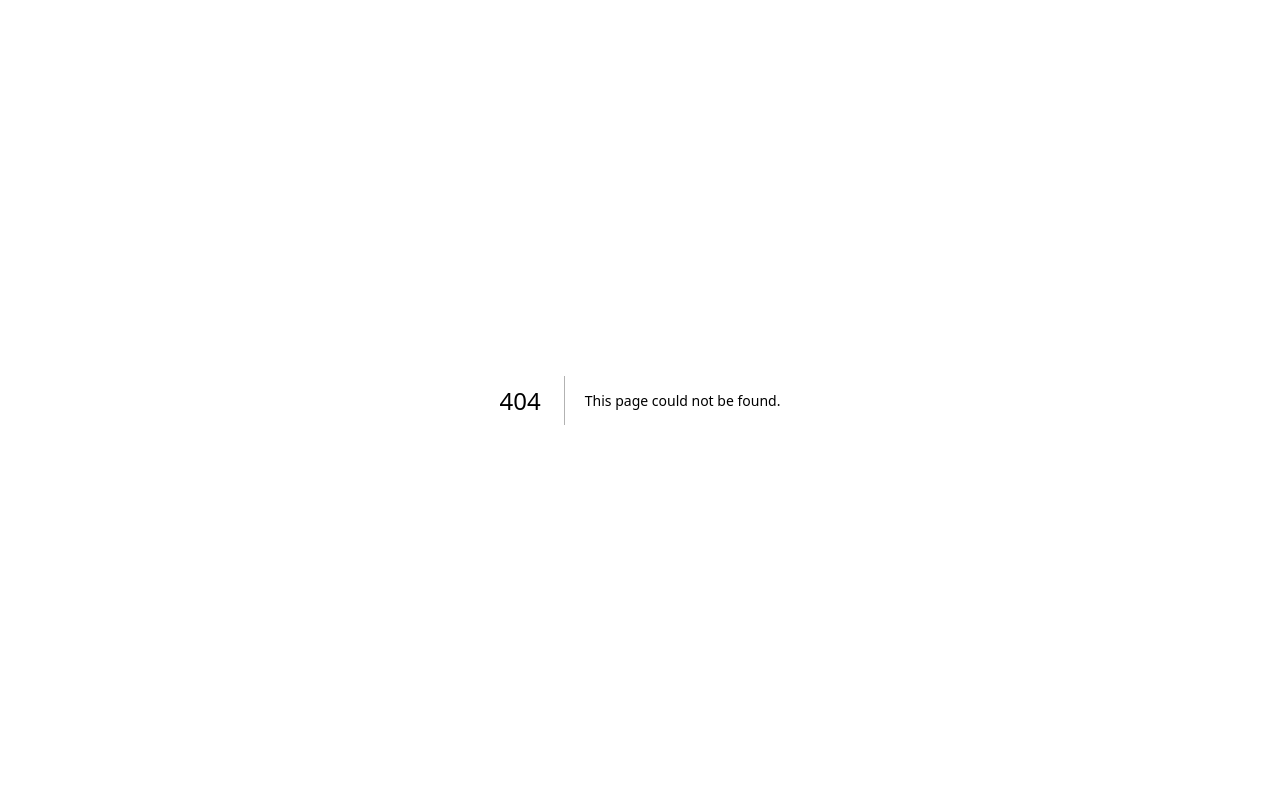
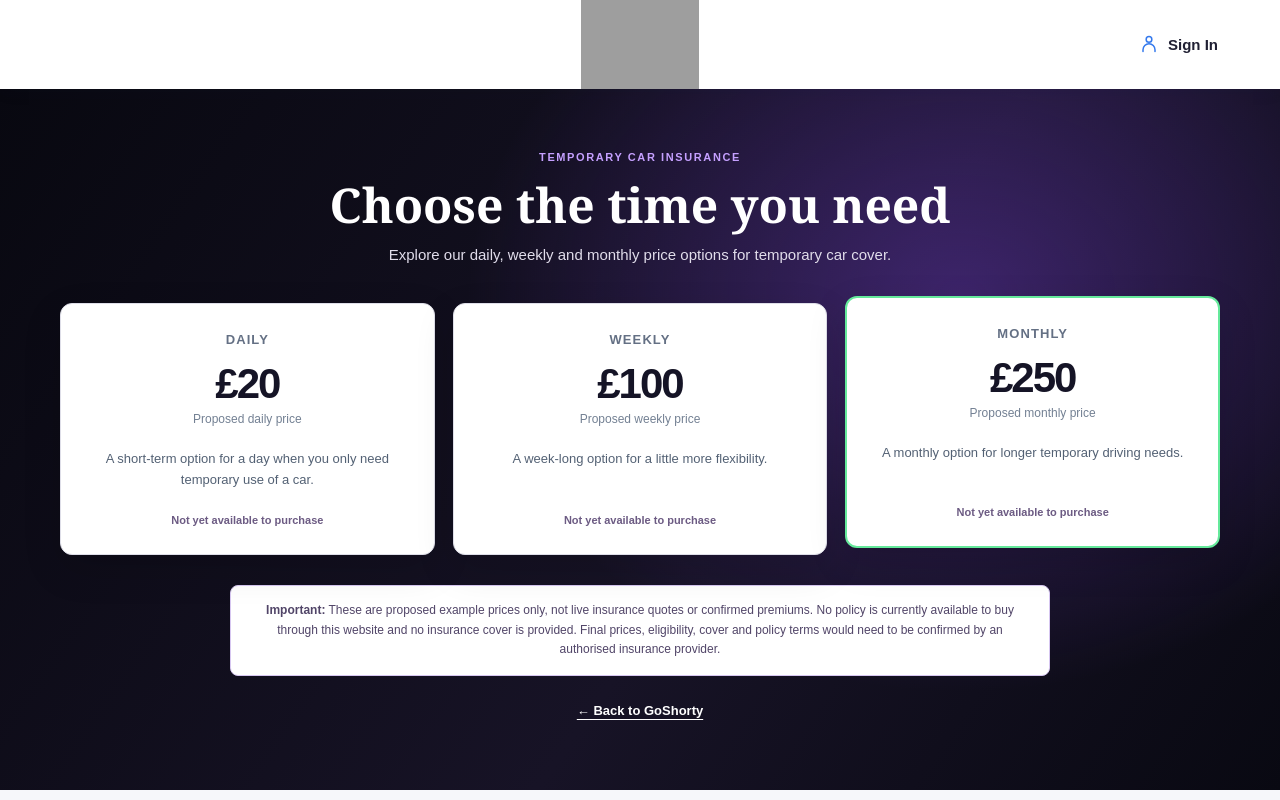
Before and after one commit to insurancetemp/goshorty, a Next.js app: page /quote in a window 1280 px wide. Before the commit this address had no page. Built offline with nearby package versions, Linux system fonts and the light colour scheme; grey boxes are pictures that could not be loaded.

Commit message:
Add daily weekly and monthly proposed price page

```diff
--- /dev/null
+++ b/app/quote/page.tsx
@@ -0,0 +1,55 @@
+import Link from "next/link";
+
+export const metadata = {
+  title: "Temporary Car Insurance Prices | GoShorty",
+  description: "View proposed daily, weekly and monthly temporary car insurance price options."
+};
+
+const plans = [
+  { period: "Daily", price: "£20", description: "A short-term option for a day when you only need temporary use of a car." },
+  { period: "Weekly", price: "£100", description: "A week-long option for a little more flexibility." },
+  { period: "Monthly", price: "£250", description: "A monthly option for longer temporary driving needs.", featured: true }
+];
+
+export default function QuotePage() {
+  return (
+    <main className="pricing-page">
+      <header className="site-header">
+        <div className="container header-inner">
+          <a className="brand" href="/" aria-label="GoShorty home">
+            <img className="brand-logo" src="https://www.ballantineinsuranceni.co.uk/wp-content/uploads/goshorty-logo-master-rgb-1852px%4072ppi.jpg" alt="GoShorty" />
+          </a>
+          <Link className="header-signin" href="/sign-in/" aria-label="Sign in to the online portal">
+            <svg className="signin-person" viewBox="0 0 24 24" aria-hidden="true" focusable="false">
+              <circle cx="12" cy="6.5" r="3.4" />
+              <path d="M4.8 21v-2.1a7.2 7.2 0 0 1 14.4 0V21" />
+            </svg>
+            <span>Sign In</span>
+          </Link>
+        </div>
+      </header>
+      <section className="pricing-hero">
+        <div className="container">
+          <div className="pricing-heading">
+            <span className="section-kicker">TEMPORARY CAR INSURANCE</span>
+            <h1>Choose the time you need</h1>
+            <p>Explore our daily, weekly and monthly price options for temporary car cover.</p>
+          </div>
+          <div className="pricing-grid">
+            {plans.map((plan) => (
+              <article className={plan.featured ? "pricing-card pricing-card-featured" : "pricing-card"} key={plan.period}>
+                <h2 className="pricing-period">{plan.period}</h2>
+                <p className="pricing-amount">{plan.price}</p>
+                <p className="pricing-caption">Proposed {plan.period.toLowerCase()} price</p>
+                <p className="pricing-description">{plan.description}</p>
+                <div className="pricing-status">Not yet available to purchase</div>
+              </article>
+            ))}
+          </div>
+          <p className="pricing-disclaimer"><strong>Important:</strong> These are proposed example prices only, not live insurance quotes or confirmed premiums. No policy is currently available to buy through this website and no insurance cover is provided. Final prices, eligibility, cover and policy terms would need to be confirmed by an authorised insurance provider.</p>
+          <Link className="pricing-back" href="/">← Back to GoShorty</Link>
+        </div>
+      </section>
+    </main>
+  );
+}
```
